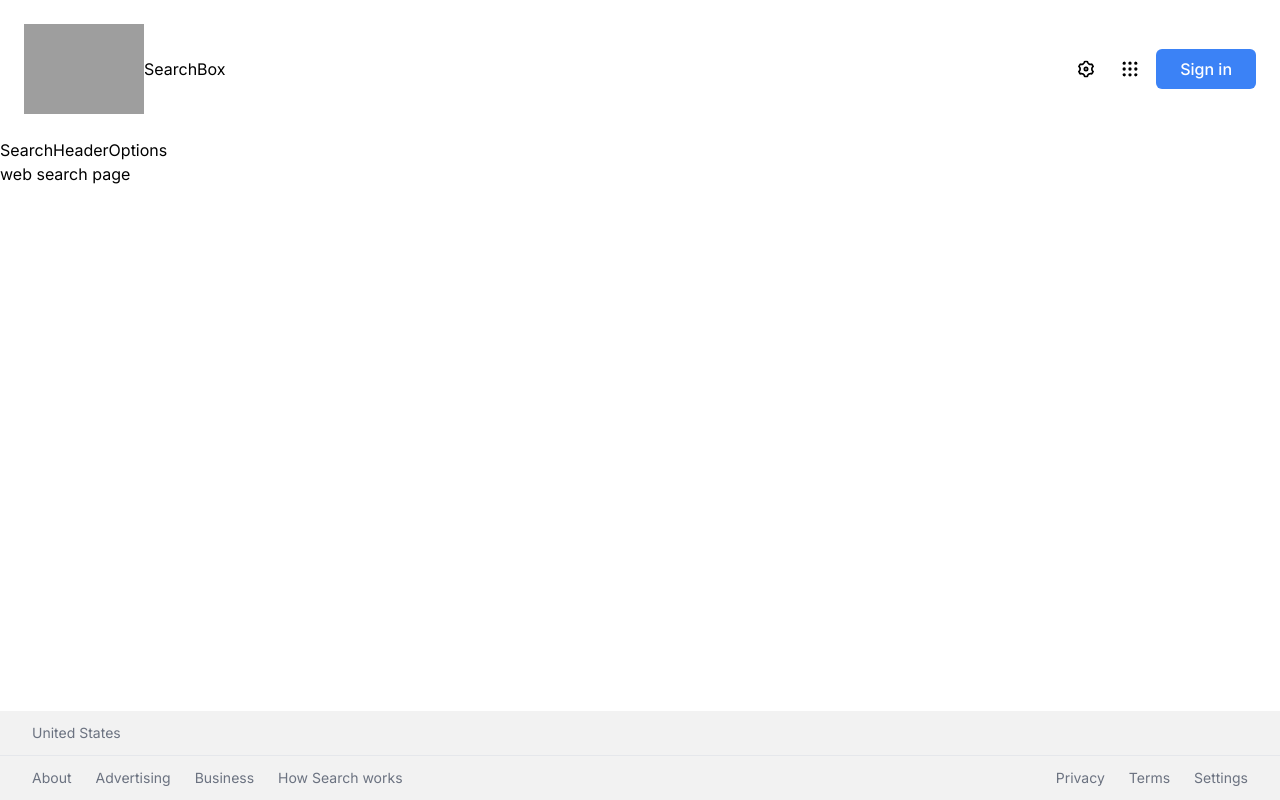
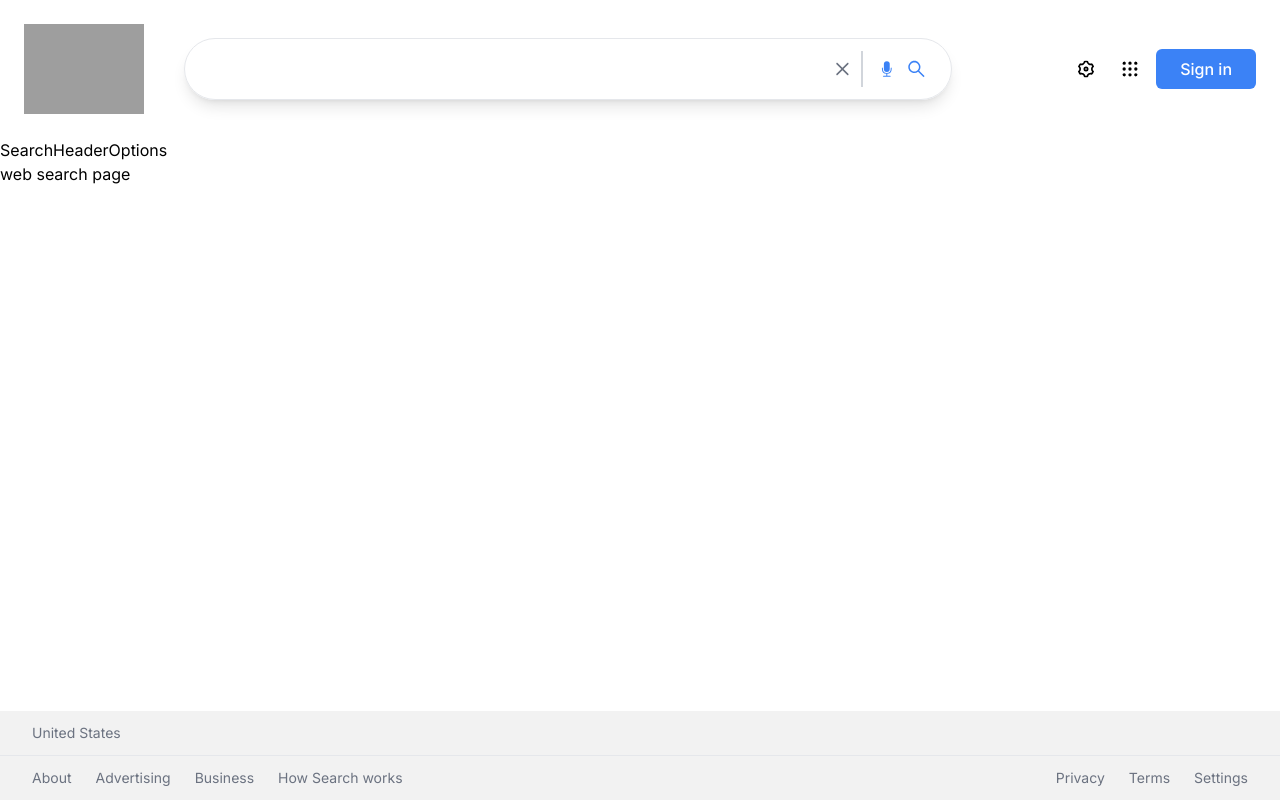
Before and after one commit to vijaysarma1007/google-clone, a Next.js app: page /search/web in a window 1280 px wide. Built offline with nearby package versions, Linux system fonts and the light colour scheme; no server answers; grey boxes are pictures that could not be loaded.

Commit message:
completed the search box component

```diff
--- a/src/components/HomeSearch.jsx
+++ b/src/components/HomeSearch.jsx
@@ -10,7 +10,7 @@
   function handleSubmit(e) {
     e.preventDefault();
     if (!input.trim()) return;
-    router.push(`/search/web?seatchTerm=${input}`);
+    router.push(`/search/web?searchTerm=${input}`);
   }
 
   async function randomSearch() {
@@ -20,7 +20,7 @@
       .then((data) => data[0]);
 
     if (!response) return;
-    router.push(`/search/web?seatchTerm=${response}`);
+    router.push(`/search/web?searchTerm=${response}`);
     setRandomSearchLoading(false);
   }
 
--- a/src/components/SearchBox.jsx
+++ b/src/components/SearchBox.jsx
@@ -1,5 +1,29 @@
-import React from "react";
+"use client";
+
+import React, { useState } from "react";
+import { useSearchParams, useRouter } from "next/navigation";
+import { RxCross2 } from "react-icons/rx";
+import { BsFillMicFill } from "react-icons/bs";
+import { AiOutlineSearch } from "react-icons/ai";
 
 export default function SearchBox() {
-  return <div>SearchBox</div>;
+  const searchParams = useSearchParams();
+  const router = useRouter();
+  const searchTerm = searchParams.get("searchTerm");
+  const [term, setTerm] = useState(searchTerm || "");
+
+  function handleSubmit(e) {
+    e.preventDefault();
+    if (!term.trim()) return;
+    router.push(`/search/web?searchTerm=${term}`);
+  }
+
+  return (
+    <form className="flex border border-gray-200 rounded-full shadow-lg px-6 py-3 ml-10 mr-5 flex-grow max-w-3xl items-center" onSubmit={handleSubmit}>
+      <input type="text" className="w-full focus:outline-none" value={term} onChange={(e) => setTerm(e.target.value)} />
+      <RxCross2 className="text-2xl text-gray-500 cursor-pointer sm:mr-2" onClick={() => setTerm("")} />
+      <BsFillMicFill className="hidden sm:inline-flex text-4xl text-blue-500 pl-4 border-l-2 border-gray-300 mr-3" />
+      <AiOutlineSearch className="text-2xl hidden sm:inline-flex text-blue-500" onClick={handleSubmit} />
+    </form>
+  );
 }
```
